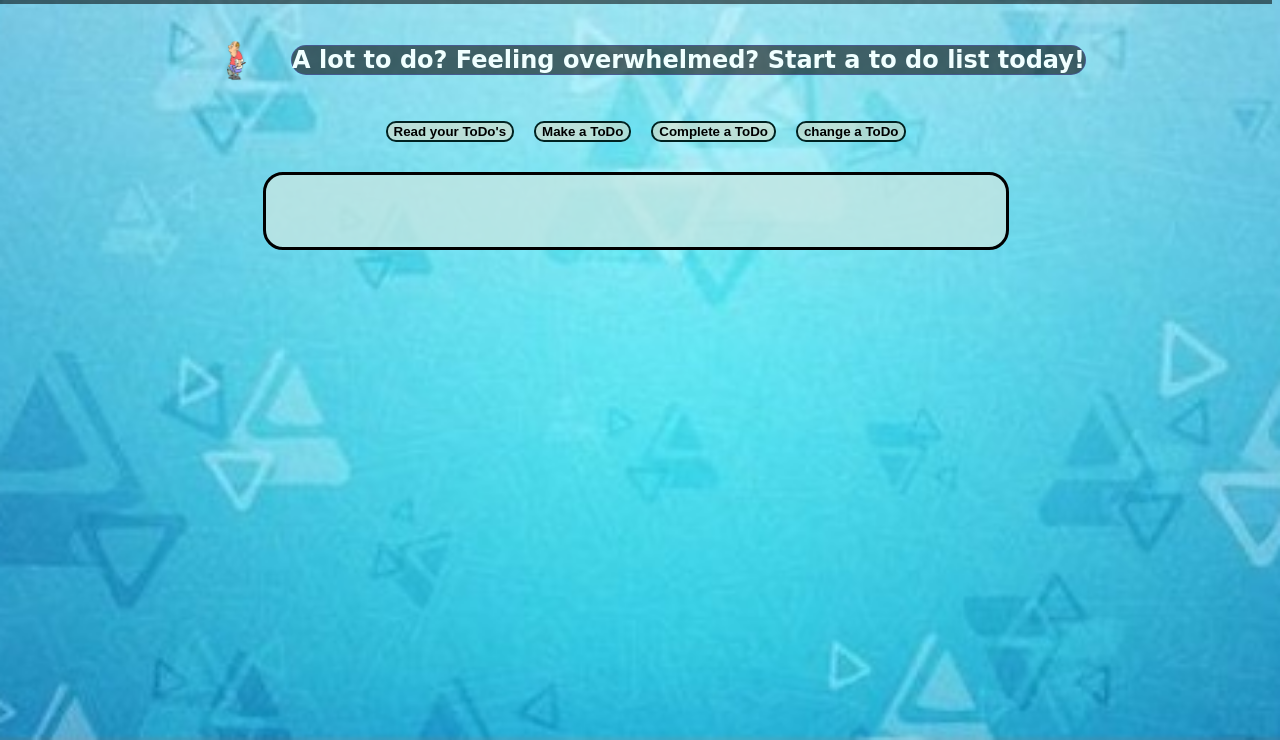
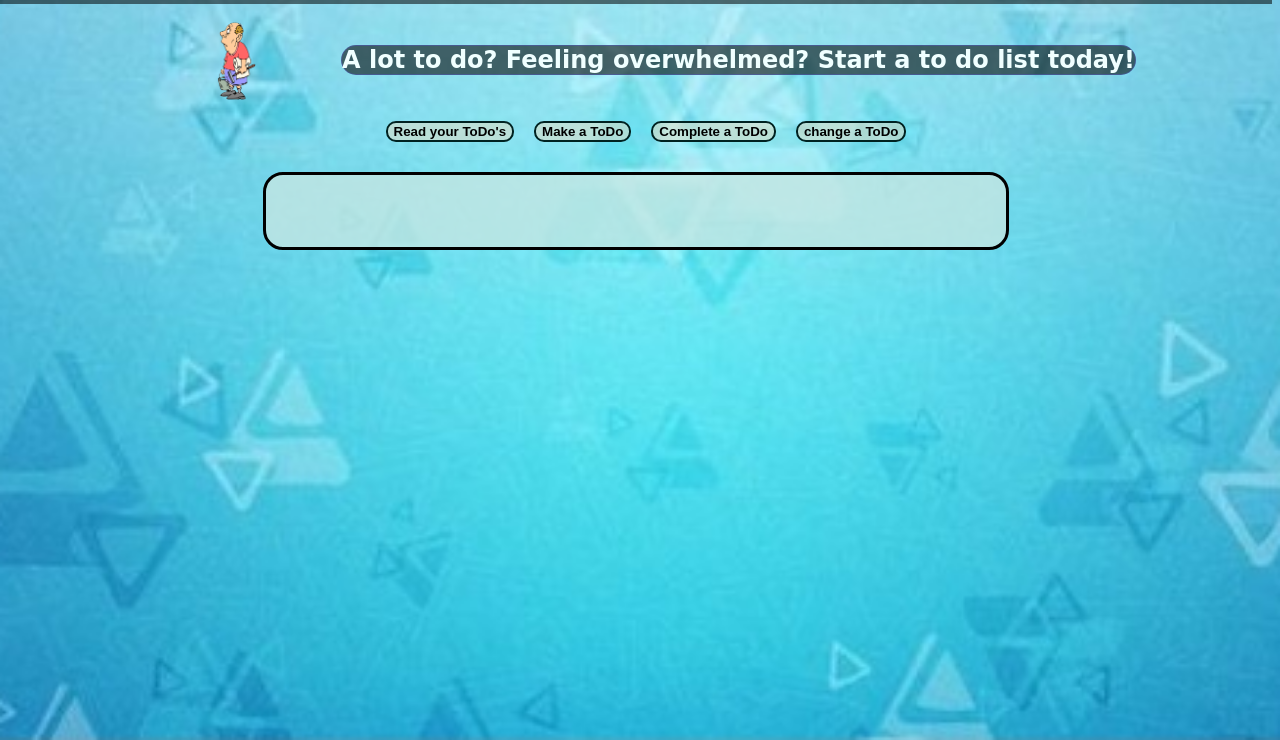
Before and after one commit to AdamDanielJones/todo-fullstack, a plain HTML site: page public/index.html in a window 1280 px wide. Shown: the part 60-800 px from the top of the page. Drawn offline with Linux system fonts and the light colour scheme; a web font is replaced by a local one.

Commit message:
tests pic size

```diff
--- a/public/index.html
+++ b/public/index.html
@@ -17,7 +17,7 @@
         <h1 class="header"> ToDo-Tracker </h1>
     </div>
     <div id="introContainer">
-      <img src="chores.png" width="100" height="100">
+      <img src="chores.png" width="200" height="200">
       <h2 class="intro">A lot to do? Feeling overwhelmed? Start a to do list today!</h2>
     </div>
     <div id="buttonContainer">
```
